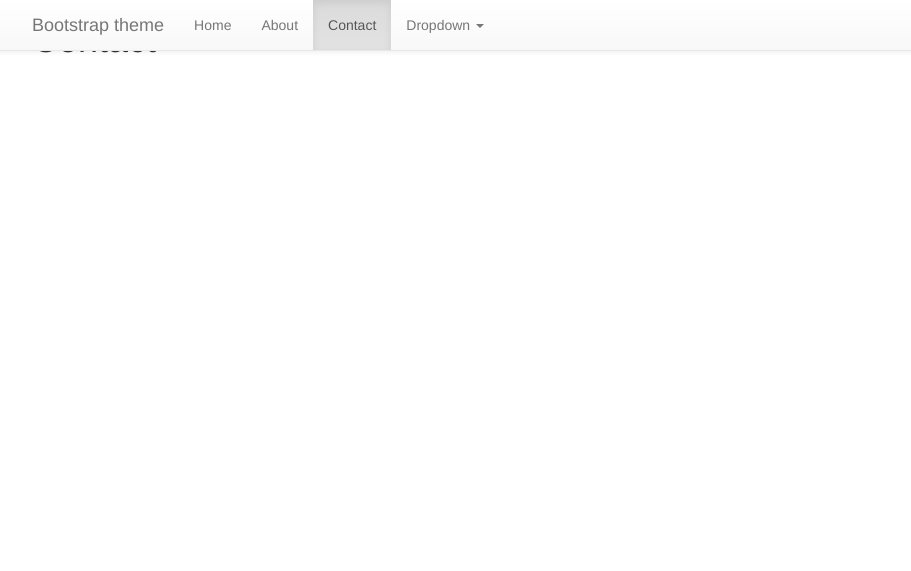
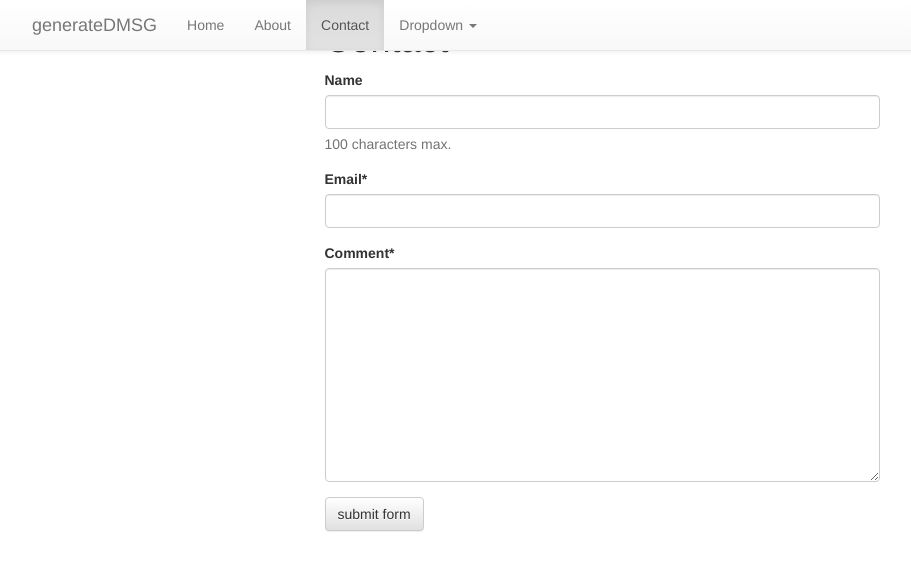
Before and after one commit to Jaymak1981/generateDMSG-backend, a Django app: page /contact/ in a window 1280 px wide. Shown: the top 571 px of the page, without its empty margins (38-949 px from the left). Run offline with Django 3.2, Linux system fonts and the light colour scheme; some libraries are stand-ins or nearby versions.

Commit message:
contact form

```diff
--- /dev/null
+++ b/contact/forms.py
@@ -0,0 +1,8 @@
+from django import forms
+
+
+class contactForm(forms.Form):
+    name = forms.CharField(required=False, max_length=100,
+                           help_text='100 characters max.')
+    email = forms.EmailField(required=True)
+    comment = forms.CharField(required=True, widget=forms.Textarea)
--- a/contact/templates/contact.html
+++ b/contact/templates/contact.html
@@ -1,5 +1,20 @@
 {% extends 'base.html' %}
+{% load crispy_forms_tags %}
+{% block content %}
 
-{% block content %}
-<h1>Contact</h1>
+<div class='row'>
+<div class='col-sm-6 col-sm-offset-3'>
+<h1>{{ title }}</h1>
+{% if confirm_message %}
+<p> {{ confirm_message }}</p>
+{% endif %}
+{% if form %}
+<form method='POST' action=''> {% csrf_token %}
+    {{ form|crispy }}
+    <input type="submit" value="submit form" class='btn btn-default' />
+</form>
+{% endif %}
+</div>
+
+</div>
 {% endblock %}
--- a/contact/views.py
+++ b/contact/views.py
@@ -1,9 +1,29 @@
 from django.shortcuts import render
+from django.core.mail import send_mail
 
+from .forms import contactForm
+from django.conf import settings
 # Create your views here.
 
 
 def contact(request):
-    context = locals()
+    title = 'Contact'
+    form = contactForm(request.POST or None)
+    confirm_message = None
+
+    if form.is_valid():
+        name = form.cleaned_data['name']
+        comment = form.cleaned_data['comment']
+        subject = 'Message from generateDMSG.com'
+        message = '%s %s' % (comment, name)
+        emailFrom = form.cleaned_data['email']
+        emailTo = [settings.EMAIL_HOST_USER]
+        send_mail(subject, message, emailFrom, emailTo, fail_silently=True)
+        title = "Thanks"
+        confirm_message = "Thanks! We will get right back to you"
+        form = None
+
+    context = {'title': title, 'form': form,
+               'confirm_message': confirm_message, }
     template = 'contact.html'
     return render(request, template, context)
--- a/profiles/templates/base.html
+++ b/profiles/templates/base.html
@@ -15,7 +15,7 @@
     <link rel="icon" href="../../favicon.ico">
     <link rel="canonical" href="https://getbootstrap.com/docs/3.3/examples/theme/">
 
-    <title>Theme Template for Bootstrap</title>
+    <title>GenerateDMSG</title>
 
     <!-- Bootstrap core CSS -->
     <link href="{% static 'css/bootstrap.min.css' %}" rel="stylesheet">
--- a/profiles/templates/navbar.html
+++ b/profiles/templates/navbar.html
@@ -9,7 +9,7 @@
                 <span class="icon-bar"></span>
                 <span class="icon-bar"></span>
             </button>
-            <a class="navbar-brand" href="#">Bootstrap theme</a>
+            <a class="navbar-brand" href="#">generateDMSG</a>
         </div>
         <div id="navbar" class="navbar-collapse collapse">
             <ul class="nav navbar-nav">
@@ -18,7 +18,7 @@
             {% url 'contact' as contact %}
                 <li {% if request.path == home %} class="active" {% endif %}><a href="{% url 'home' %}">Home</a></li>
                 <li {% if request.path == about %} class="active" {% endif %}><a href="{% url 'about' %}">About</a></li>
-                <li {% if request.path == contact %} class="active" {% endif %}><a href="{% url 'about' %}">Contact</a></li>
+                <li {% if request.path == contact %} class="active" {% endif %}><a href="{% url 'contact' %}">Contact</a></li>
                 <li class="dropdown">
                     <a href="#" class="dropdown-toggle" data-toggle="dropdown" role="button" aria-haspopup="true"
                         aria-expanded="false">Dropdown <span class="caret"></span></a>
--- a/profiles/views.py
+++ b/profiles/views.py
@@ -4,12 +4,12 @@ from django.shortcuts import render
 
 
 def home(request):
-    context = locals()
+    context = {}
     template = 'home.html'
     return render(request, template, context)
 
 
 def about(request):
-    context = locals()
+    context = {}
     template = 'about.html'
     return render(request, template, context)
```
Also changed, not shown: generateDMSG/settings.py (+8 -0 lines).
